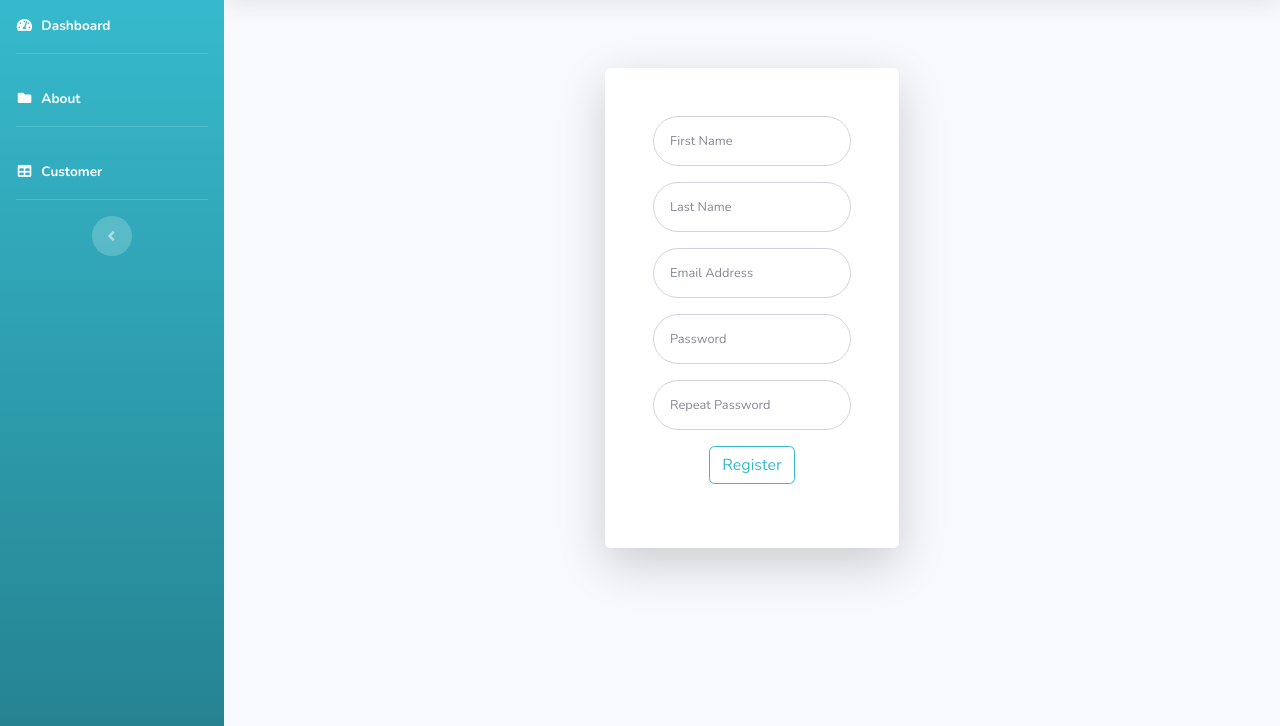
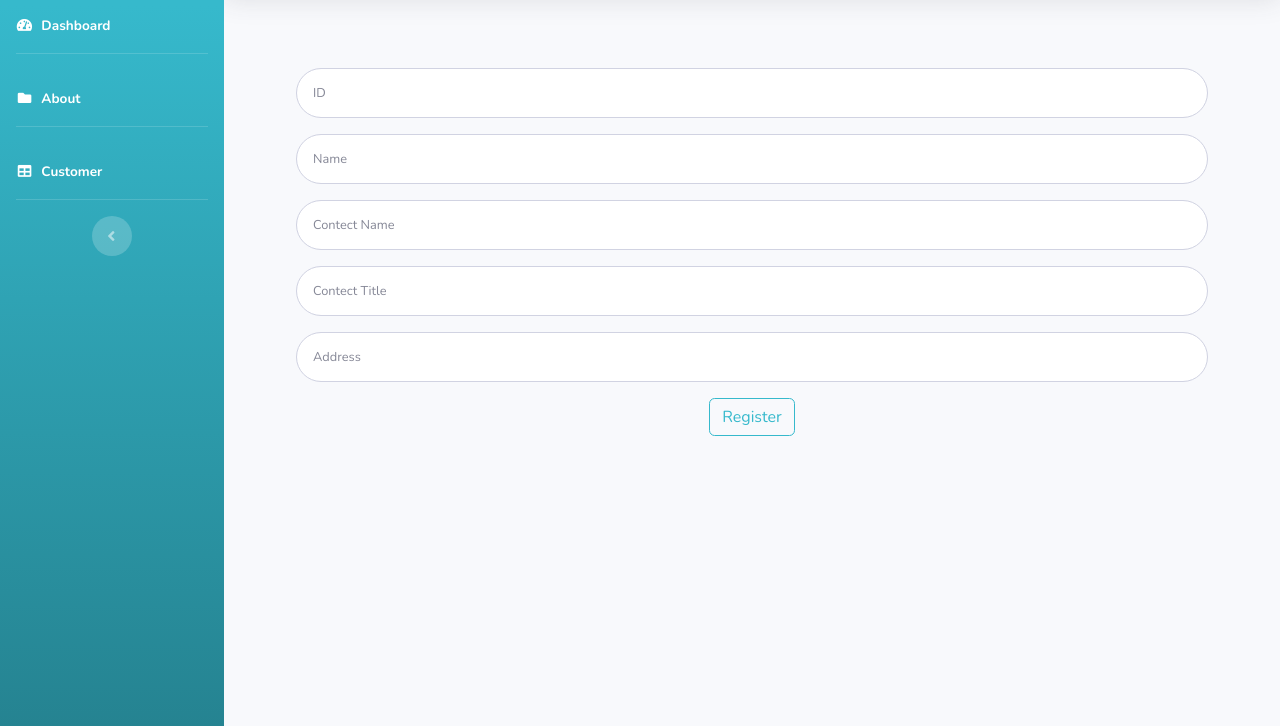
Before and after one commit to pang-wipada/Project-II, a plain HTML site: page editcust.html in a window 1280 px wide. Shown: the part 74-800 px from the top of the page. Drawn offline with nearby package versions, Linux system fonts and the light colour scheme.

Commit message:
update editcust

```diff
--- a/editcust.html
+++ b/editcust.html
@@ -264,41 +264,35 @@
 
   <div class="container">
 
-    <!-- Outer Row -->
-    <div class="row justify-content-center">
 
-        <div class="card o-hidden border-0 shadow-lg my-5">
-          <div class="card-body p-0">
             <!-- Nested Row within Card Body -->
                 <div class="p-5">
-                  <form class="user">
+                  <form class="user" action="dashboard.html">
                     <div class="form-group">
-                        <input type="text" class="form-control form-control-user" id="exampleFirstName" placeholder="First Name" required>
+                        <input type="text" class="form-control form-control-user" id="id" placeholder="ID" required>
                     </div>
 
                     <div class="form-group">
-                            <input type="text" class="form-control form-control-user" id="exampleLastName" placeholder="Last Name" required>
+                            <input type="text" class="form-control form-control-user" id="name" placeholder="Name" required>
                     </div>
 
                     <div class="form-group">
-                      <input type="email" class="form-control form-control-user" id="exampleInputEmail" aria-describedby="emailHelp" placeholder="Email Address" required>
+                      <input type="text" class="form-control form-control-user" id="contactname" placeholder="Contect Name" required>
                     </div>
 
                     <div class="form-group">
-                      <input type="password" class="form-control form-control-user" id="exampleInputPassword" placeholder="Password" required>
+                      <input type="text" class="form-control form-control-user" id="contacttitle" placeholder="Contect Title" required>
                     </div>
 
                     <div class="form-group">
-                            <input type="repeat-password" class="form-control form-control-user" id="exampleInputPassword" placeholder="Repeat Password" required>
+                            <input type="text" class="form-control form-control-user" id="address" placeholder="Address" required>
                     </div>
 
                     <div class="form-group">
                         <center><input type="submit" value="Register" class="btn btn-outline-info"></center>
                     </div>
                 </div>
-              </div>
-            </div>
-          </div>
+
 
   <!-- Bootstrap core JavaScript-->
   <script src="vendor/jquery/jquery.min.js"></script>
```
